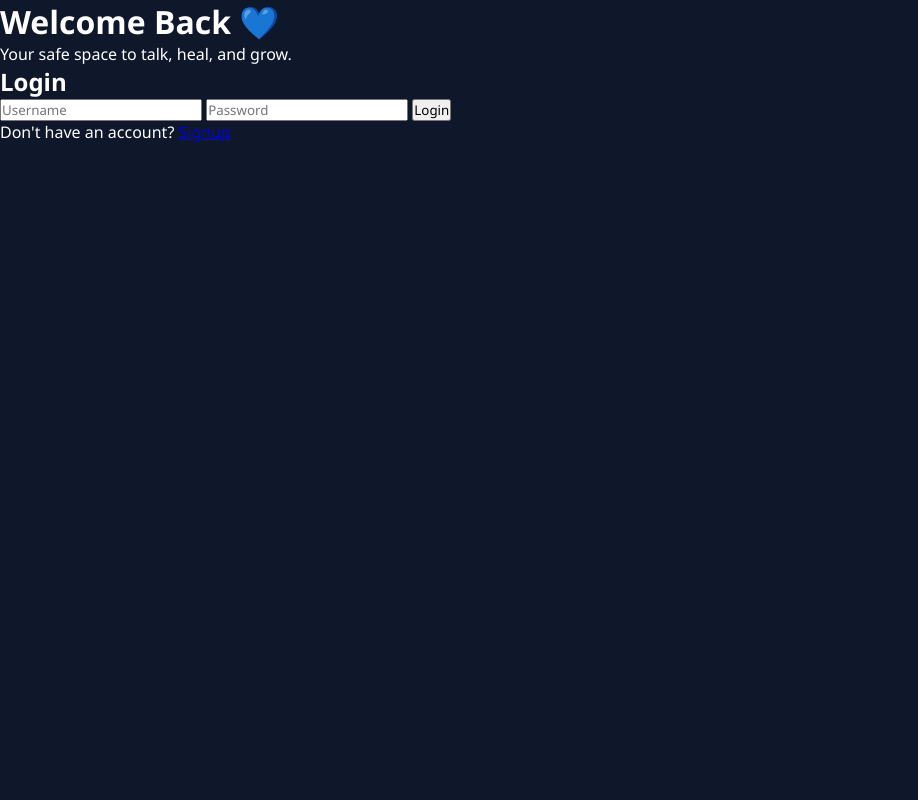
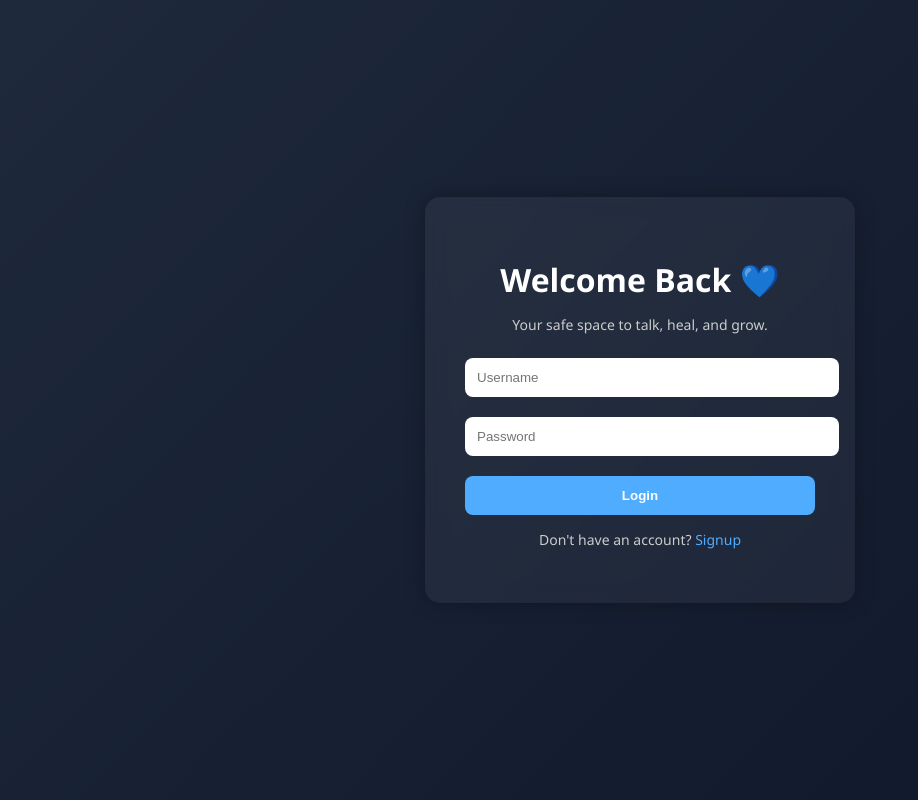
Before and after one commit to sakshimangulkar/Mental-health-chatbot, a Flask app: page /login in a window 1280 px wide. Shown: the whole page, without its empty margins (0-918 px from the left). Run offline with Flask 3, Linux system fonts and the light colour scheme; parts of the project's set-up code (start-up, migrations or seed data) failed here and were passed over.

Commit message:
added login system

```diff
--- a/app.py
+++ b/app.py
@@ -1,58 +1,46 @@
-from flask import Flask, render_template, request, jsonify, send_file, session, redirect, url_for
+from flask import Flask, render_template, request, jsonify, session, redirect, url_for
 import os
-import io
 import sqlite3
-import matplotlib
-matplotlib.use('Agg')   # Fix for deployment (no GUI)
 
-import matplotlib.pyplot as plt
-
-# Your custom modules
 from model.predict import predict_emotion
 from responses import get_response
 from database.db import init_db, save_chat
-from database.get_data import fetch_emotions
 from database.user_db import create_user_table, register_user, login_user
 
 app = Flask(__name__)
 app.secret_key = "secretkey123"
 
-# Initialize database
 init_db()
 create_user_table()
 
-# ------------------ ROUTES ------------------ #
+# ---------------- ROUTES ---------------- #
 
-# Landing Page
 @app.route("/")
-def landing():
+def home():
     return render_template("home.html")
 
 
-# Signup
 @app.route("/signup", methods=["GET", "POST"])
 def signup():
     if request.method == "POST":
-        username = request.form["username"]
-        password = request.form["password"]
-
-        register_user(username, password)
+        u = request.form["username"]
+        p = request.form["password"]
+        register_user(u, p)
         return redirect(url_for("login"))
 
     return render_template("signup.html")
 
 
-# Login
 @app.route("/login", methods=["GET", "POST"])
 def login():
     if request.method == "POST":
-        username = request.form["username"]
-        password = request.form["password"]
+        u = request.form["username"]
+        p = request.form["password"]
 
-        user = login_user(username, password)
+        user = login_user(u, p)
 
         if user:
-            session["user"] = username
+            session["user"] = u
             return redirect(url_for("chatpage"))
         else:
             return render_template("login.html", error="Invalid credentials")
@@ -60,7 +48,6 @@ def login():
     return render_template("login.html")
 
 
-# Chat Page
 @app.route("/chatpage")
 def chatpage():
     if "user" not in session:
@@ -69,89 +56,44 @@ def chatpage():
     return render_template("chat.html", user=session["user"])
 
 
-# Logout
 @app.route("/logout")
 def logout():
     session.pop("user", None)
-    return redirect(url_for("landing"))
+    return redirect(url_for("home"))
 
 
-# Chat API
 @app.route("/chat", methods=["POST"])
 def chat():
     data = request.get_json()
     msg = data.get("message", "")
+
+    print("Message received:", msg)
 
     emotion = predict_emotion(msg)
     reply = get_response(emotion)
 
     save_chat(msg, emotion, session["user"])
 
-    alert = ""
-
-    msg = msg.lower()
-
-# Greeting handling
-    if msg in ["hi", "hello", "hey"]:
-        return jsonify({
-        "reply": "Hello! 😊 How are you feeling today?",
-        "emotion": "neutral",
-        "alert": ""
+    return jsonify({
+        "reply": reply
     })
-
-    if emotion in ["sad", "angry"]:
-        alert = "⚠ Consider talking to someone you trust or a professional."
-
-    return jsonify({
-        "reply": reply,
-        "emotion": emotion,
-        "alert": alert
-    })
-
-
-# Emotion Graph
-@app.route("/graph")
-def graph():
-    emotions = fetch_emotions()
-
-    counts = {}
-    for e in emotions:
-        counts[e] = counts.get(e, 0) + 1
-
-    plt.figure()
-    plt.bar(counts.keys(), counts.values())
-
-    img = io.BytesIO()
-    plt.savefig(img, format='png')
-    img.seek(0)
-    plt.close()
-
-    return send_file(img, mimetype='image/png')
-
-
-# Chat History API
 @app.route("/history")
 def history():
     if "user" not in session:
-        return redirect(url_for("login"))
+        return jsonify({"history": []})
 
     conn = sqlite3.connect("database/chat.db")
     cur = conn.cursor()
 
     cur.execute(
-        "SELECT message, emotion FROM chats WHERE user = ?",
+        "SELECT message, emotion FROM chats WHERE user=?",
         (session["user"],)
     )
 
     data = cur.fetchall()
-
     conn.close()
 
     return jsonify({"history": data})
 
-
-# ------------------ RUN APP ------------------ #
-
 if __name__ == "__main__":
-    port = int(os.environ.get("PORT", 10000))
-    app.run(host="0.0.0.0", port=port)
+    app.run(debug=True, port=10000)
--- a/data/emotions.csv
+++ b/data/emotions.csv
@@ -5,3 +5,4 @@ I am so mad right now,angry
 I feel nervous about tomorrow,anxious
 Just another normal day,neutral
 Too much pressure on me,stressed
+I am not feeling good or depressed, sad
--- a/database/db.py
+++ b/database/db.py
@@ -16,6 +16,7 @@ def init_db():
     conn.commit()
     conn.close()
 
+
 def save_chat(message, emotion, user):
     conn = sqlite3.connect("database/chat.db")
     cur = conn.cursor()
--- a/responses.py
+++ b/responses.py
@@ -1,106 +1,9 @@
-import random
+def get_response(emotion):
+    responses = {
+        "happy": "That's great 😊",
+        "sad": "I'm here for you 💙",
+        "angry": "Take a deep breath 🌿",
+        "neutral": "Tell me more 🙂"
+    }
 
-supportive_openers = [
-    "I’m really glad you shared that.",
-    "Thank you for trusting me with how you feel.",
-    "I hear you.",
-    "That sounds meaningful.",
-    "I appreciate you opening up."
-]
-
-emotion_support = {
-
-    "sad":[
-        "It sounds like you're going through a heavy moment.",
-        "Sadness can feel really draining sometimes.",
-        "I'm sorry you're feeling this way."
-    ],
-
-    "angry":[
-        "It seems something really upset you.",
-        "That sounds frustrating.",
-        "I can sense strong emotions there."
-    ],
-
-    "happy":[
-        "That’s really lovely to hear.",
-        "I’m glad something positive is happening for you.",
-        "It sounds like things are going well."
-    ],
-
-    "anxious":[
-        "That sounds stressful.",
-        "Anxiety can feel overwhelming, especially when thoughts race.",
-        "It seems like something is weighing on your mind."
-    ],
-
-    "neutral":[
-    "I’d like to understand better how you're feeling.",
-    "Tell me a little more about what's on your mind.",
-    "I'm here and listening carefully.",
-    "What’s been going through your thoughts lately?",
-    "It sounds like there’s more you might want to share."
-]
-}
-
-coping_suggestions = {
-
-    "sad":[
-    "Sometimes talking it out can help lighten the feeling.",
-    "Being gentle with yourself right now might help.",
-    "You don't have to go through this alone.",
-    "Would you like to talk about what's making you feel this way?"
-],
-
-    "angry":[
-        "Taking slow breaths might help settle the intensity.",
-        "Stepping away for a moment can sometimes help clear the mind.",
-        "Channeling that energy into something physical can help."
-    ],
-
-    "anxious":[
-        "Try taking one slow deep breath with me.",
-        "Grounding yourself in your surroundings might help.",
-        "Focusing on what you can control can sometimes ease anxiety."
-    ],
-
-
-    "happy":[
-        "It’s nice to notice and appreciate moments like this.",
-        "Savoring positive moments can be really powerful.",
-        "What do you think contributed to this feeling?"
-    ]
-}
-
-followups = [
-    "Would you like to tell me more?",
-    "I'm here to listen.",
-    "What’s been on your mind lately?",
-    "Do you want to share a bit more about that?"
-]
-
-
-def get_response(emotion):
-
-    if emotion == "neutral":
-        opener = "I'm here with you."
-
-    opener = random.choice(supportive_openers)
-    main = random.choice(emotion_support.get(emotion, ["I'm here with you."]))
-    support = random.choice(coping_suggestions.get(emotion, ["Take your time."]))
-    end = random.choice(followups)
-
-    return f"{opener} {main} {support} {end} (Detected emotion: {emotion})"
-
-def get_response(emotion):
-    if emotion == "sad":
-        return "I'm really sorry you're feeling sad 💙"
-
-    elif emotion == "happy":
-        return "That's great to hear! 😊"
-
-    elif emotion == "angry":
-        return "I understand you're feeling angry. Try to take a deep breath."
-
-    else:
-        return "I'm here to listen. Tell me more."
+    return responses.get(emotion, "I'm here to listen 💙")
--- /dev/null
+++ b/static/auth.css
@@ -0,0 +1,69 @@
+body {
+    margin: 0;
+    font-family: 'Segoe UI', sans-serif;
+    background: linear-gradient(135deg, #1e293b, #0f172a);
+    height: 100vh;
+}
+
+/* CENTER EVERYTHING */
+.container {
+    display: flex;
+    justify-content: center;
+    align-items: center;
+    height: 100vh;
+}
+
+/* LOGIN BOX */
+.login-box {
+    background: rgba(255, 255, 255, 0.05);
+    padding: 40px;
+    border-radius: 15px;
+    width: 350px;
+    text-align: center;
+    backdrop-filter: blur(10px);
+    box-shadow: 0 0 20px rgba(0,0,0,0.3);
+}
+
+.login-box h1 {
+    color: white;
+    margin-bottom: 10px;
+}
+
+.login-box p {
+    color: #ccc;
+    font-size: 14px;
+}
+
+/* INPUTS */
+.login-box input {
+    width: 100%;
+    padding: 12px;
+    margin: 10px 0;
+    border: none;
+    border-radius: 8px;
+    outline: none;
+}
+
+/* BUTTON */
+.login-box button {
+    width: 100%;
+    padding: 12px;
+    background: #4facfe;
+    border: none;
+    border-radius: 8px;
+    color: white;
+    font-weight: bold;
+    cursor: pointer;
+    margin-top: 10px;
+}
+
+/* LINK */
+.link {
+    margin-top: 15px;
+    color: #aaa;
+}
+
+.link a {
+    color: #4facfe;
+    text-decoration: none;
+}
--- a/templates/home.html
+++ b/templates/home.html
@@ -26,8 +26,8 @@
         <p>Your safe space to talk 💙</p>
 
         <div class="hero-buttons">
-            <a href="/signup" class="btn">Get Started</a>
-            <a href="/login" class="btn-outline">Login</a>
+            <a href="/login" class="btn">Get Started</a>
+<a href="/signup" class="btn-outline">Signup</a>
         </div>
     </div>
 </section>
--- a/templates/login.html
+++ b/templates/login.html
@@ -1,39 +1,28 @@
 <!DOCTYPE html>
-<html lang="en">
+<html>
 <head>
-    <meta charset="UTF-8">
     <title>Login | MindCare AI</title>
-    <link rel="stylesheet" href="{{ url_for('static', filename='style.css') }}">
+    <link rel="stylesheet" href="{{ url_for('static', filename='auth.css') }}">
 </head>
 
 <body>
 
 <div class="container">
 
-    <div class="left-section">
+    <div class="login-box">
         <h1>Welcome Back 💙</h1>
         <p>Your safe space to talk, heal, and grow.</p>
-    </div>
 
-    <div class="right-section">
-        <form method="POST" class="login-card">
-
-            <h2>Login</h2>
-
-            {% if error %}
-                <p class="error">{{ error }}</p>
-            {% endif %}
-
+        <form method="POST">
             <input type="text" name="username" placeholder="Username" required>
             <input type="password" name="password" placeholder="Password" required>
 
             <button type="submit">Login</button>
+        </form>
 
-            <p class="signup-link">
-                Don't have an account? <a href="/signup">Signup</a>
-            </p>
-
-        </form>
+        <p class="link">
+            Don't have an account? <a href="/signup">Signup</a>
+        </p>
     </div>
 
 </div>
```
Also changed, not shown: static/chat.css (+16 -29 lines), static/chat.js (+26 -3 lines), templates/chat.html (+10 -12 lines), database/chat.db, database/users.db, static/script.js (line endings or trailing spaces).
